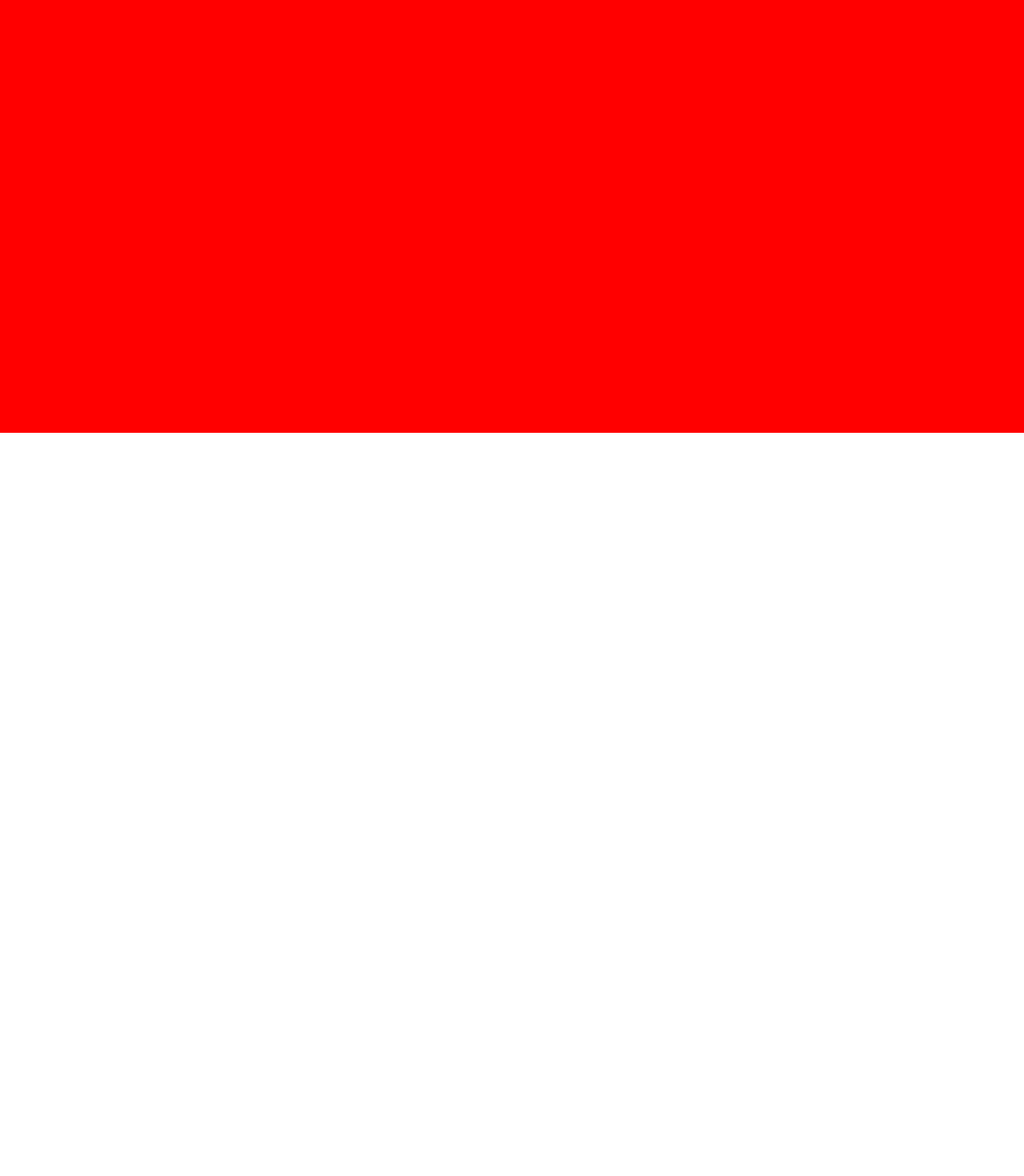
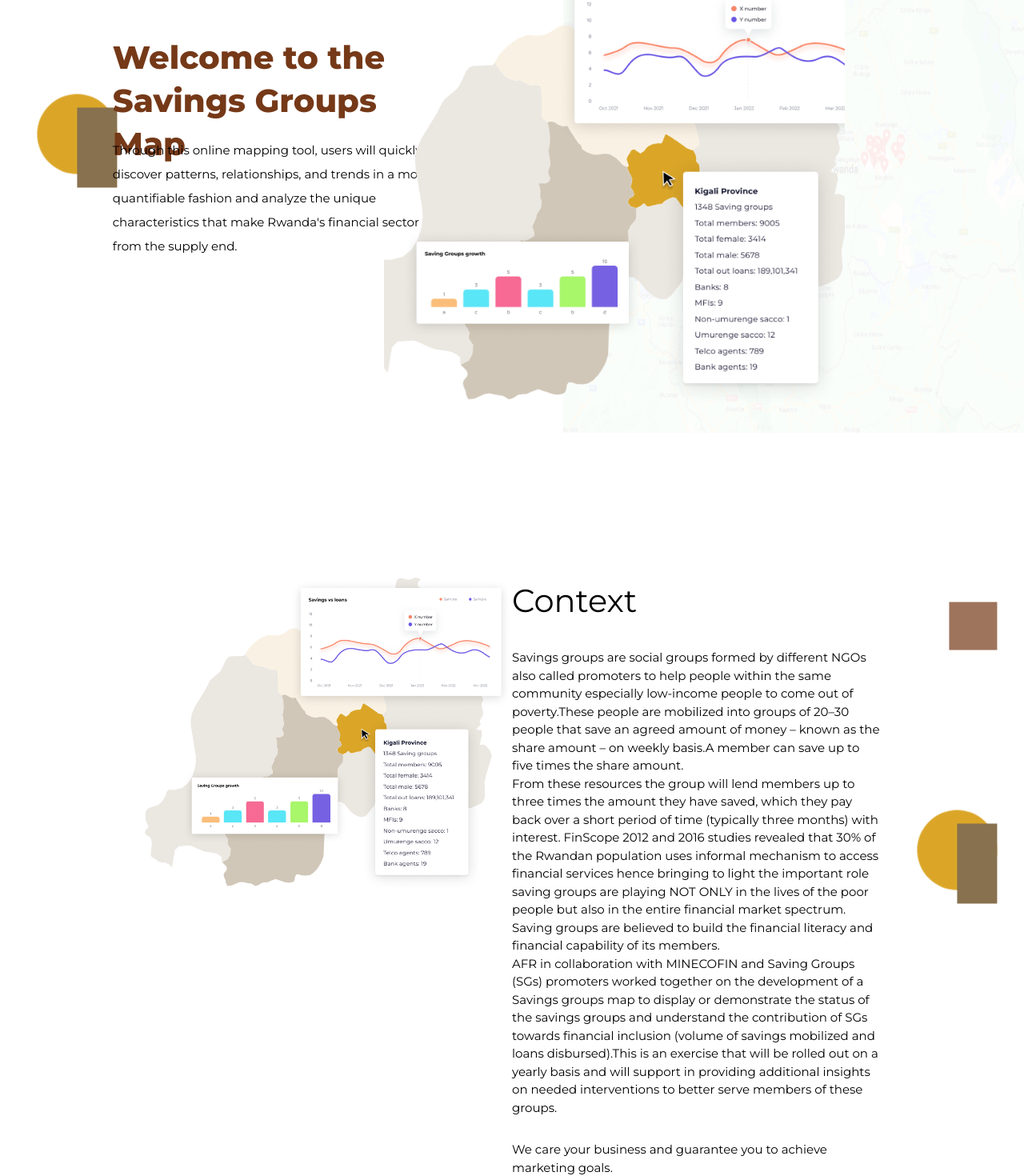
Before and after one commit to Paskab012/cartix-web1, a React (Create React App) app: page / in a window 1280 px wide. Shown: the part 259-1729 px from the top of the page at 80% size. Before the commit the page ends 800 px from the top, so only its background shows below. Built offline with nearby package versions, Linux system fonts and the light colour scheme.

Commit message:
Add feature and other components to the project

```diff
--- /dev/null
+++ b/src/components/animations/AnimatedBack.tsx
@@ -0,0 +1,67 @@
+import React from 'react';
+import styled from 'styled-components';
+
+const Square = styled.div`
+    width: 60px;
+    height: 60px;
+    background-color: #753918;
+    opacity: 0.7;
+    position: obsolute;
+    margin-top: -60px;
+    margin-left: -60px;
+    z-index: -1;
+    animation: square 25s linear alternate infinite;
+
+    @keyframes square {
+        to {
+            transform: translate(50vw, 50vh);
+        }
+    }
+`;
+
+const Circle = styled.div`
+    width: 100px;
+    height: 100px;
+    border-radius: 50%;
+    background-color: #dba628;
+    position: obsolute;
+    margin-top: 200px;
+    margin-left: -100px;
+    z-index: -1;
+    animation: circle 25s linear alternate infinite;
+
+    @keyframes circle {
+        to {
+            transform: translate(50vw, 50vh);
+        }
+    }
+`;
+
+const Reactangle = styled.div`
+    width: 50px;
+    height: 100px;
+    background-color: #88714e;
+    position: obsolute;
+    margin-top: 400px;
+    margin-left: -50px;
+    z-index: -1;
+    animation: rectangle 25s linear alternate infinite;
+
+    @keyframes rectangle {
+        to {
+            transform: translate(50vw, -50vh);
+        }
+    }
+`;
+
+const AnimatedBack = () => {
+    return (
+        <>
+            <Square />
+            <Circle />
+            <Reactangle />
+        </>
+    );
+};
+
+export default AnimatedBack;
--- /dev/null
+++ b/src/components/features/Features.tsx
@@ -0,0 +1,89 @@
+import React from 'react';
+import styled from 'styled-components';
+import App from '../../assets/groupMap.png';
+import AnimatedBack from '../animations/AnimatedBack';
+
+const Container = styled.div`
+    display: flex;
+    padding: 20px;
+    margin: 10rem;
+    @media only screen and (max-width: 480px) {
+        flex-direction: column;
+        padding: 30px 20px;
+    }
+`;
+
+const Left = styled.div`
+    width: 50%;
+    @media only screen and (max-width: 480px) {
+        display: none;
+    }
+`;
+
+const Image = styled.img`
+    width: 100%;
+`;
+
+const Right = styled.div`
+    width: 50%;
+    display: flex;
+    flex-direction: column;
+    justify-content: center;
+    @media only screen and (max-width: 480px) {
+        width: 100%;
+    }
+`;
+
+const Title = styled.span`
+    font-size: 40px;
+    @media only screen and (max-width: 480px) {
+        font-size: 18px;
+    }
+`;
+
+const Desc = styled.p`
+    font-size: 15px;
+    color: black;
+    margin-top: 30px;
+`;
+
+const Feature = () => {
+    return (
+        <Container>
+            <Left>
+                <Image src={App} />
+            </Left>
+            <Right>
+                <Title>Context</Title>
+                <Desc>
+                    Savings groups are social groups formed by different NGOs also called promoters
+                    to help people within the same community especially low-income people to come
+                    out of poverty.These people are mobilized into groups of 20–30 people that save
+                    an agreed amount of money – known as the share amount – on weekly basis.A member
+                    can save up to five times the share amount.
+                    <br />
+                    From these resources the group will lend members up to three times the amount
+                    they have saved, which they pay back over a short period of time (typically
+                    three months) with interest. FinScope 2012 and 2016 studies revealed that 30% of
+                    the Rwandan population uses informal mechanism to access financial services
+                    hence bringing to light the important role saving groups are playing NOT ONLY in
+                    the lives of the poor people but also in the entire financial market spectrum.
+                    Saving groups are believed to build the financial literacy and financial
+                    capability of its members.
+                    <br />
+                    AFR in collaboration with MINECOFIN and Saving Groups (SGs) promoters worked
+                    together on the development of a Savings groups map to display or demonstrate
+                    the status of the savings groups and understand the contribution of SGs towards
+                    financial inclusion (volume of savings mobilized and loans disbursed).This is an
+                    exercise that will be rolled out on a yearly basis and will support in providing
+                    additional insights on needed interventions to better serve members of these
+                    groups.
+                </Desc>
+                <Desc>We care your business and guarantee you to achieve marketing goals.</Desc>
+            </Right>
+            <AnimatedBack />
+        </Container>
+    );
+};
+
+export default Feature;
--- a/src/components/header/Navigation.tsx
+++ b/src/components/header/Navigation.tsx
@@ -8,6 +8,7 @@ const Container = styled.div`
     box-shadow: 0px 4px 4px 0px #00000008;
     display: flex;
     justify-content: space-between;
+    width: 100%;
 `;
 const Wrapper = styled.div`
     padding: 10px 20px;
--- a/src/components/home/mainPage.tsx
+++ b/src/components/home/mainPage.tsx
@@ -1,22 +1,69 @@
 import React from 'react';
 import styled from 'styled-components';
+import AnimatedBack from '../animations/AnimatedBack';
 
 import Nav from '../header/Navigation';
+import map from '../../assets/map.png';
+import rwandaProvinces from '../../assets/groupMap.png';
+import Feature from '../features/Features';
 
 const Container = styled.div`
     height: calc(100vh - 85px);
-    background-color: red;
     display: flex;
-    padding: 20px;
 `;
 
 const Left = styled.div`
-    width: 40%;
-    font-
+    width: 55%;
+    display: flex;
+    flex-direction: column;
+    justify-content: center;
+    align-items: center;
+`;
+
+const Title = styled.h1`
+    width: 60%;
+    font-size: 40px;
+    height: 108px;
+    top: 313px;
+    border-radius: nullpx;
+    color: #753918;
+    font-weight: 700;
+    line-height: 54px;
+`;
+
+const Paragraphe = styled.p`
+    font-family: Montserrat;
+    font-size: 15px;
+    font-weight: 400;
+    line-height: 30px;
+    letter-spacing: 0px;
+    text-align: left;
+    line-height: 30px;
+    width: 60%;
+    margin-top: 20px;
 `;
 
 const Right = styled.div`
-    width: 60%;
+    width: 45%;
+    display: flex;
+`;
+
+const MapBackground = styled.img`
+    width: 100%;
+    height: 100%;
+    mix-blend-mode: luminosity;
+    opacity: 0.9;
+`;
+
+const Provices = styled.img`
+    width: 100%;
+    height: 80%;
+    left: 0;
+    object-fit: cover;
+    display: flex;
+    z-index: 1;
+    margin-left: -50rem;
+    margin-top: 7rem;
 `;
 
 export const MainPage = () => {
@@ -24,9 +71,23 @@ export const MainPage = () => {
         <>
             <Nav />
             <Container>
-                <Left>LLLL</Left>
-                <Right>rrr</Right>
+                <AnimatedBack />
+
+                <Left>
+                    <Title>Welcome to the Savings Groups Map</Title>
+                    <Paragraphe>
+                        Through this online mapping tool, users will quickly discover patterns,
+                        relationships, and trends in a more quantifiable fashion and analyze the
+                        unique characteristics that make Rwanda's financial sector from the supply
+                        end.
+                    </Paragraphe>
+                </Left>
+                <Right>
+                    <MapBackground src={map} />
+                    <Provices src={rwandaProvinces} />
+                </Right>
             </Container>
+            <Feature />
         </>
     );
 };
```
Also changed, not shown: src/assets/groupMap.png (added), src/assets/map.png (added).
